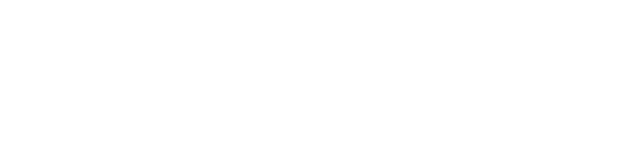
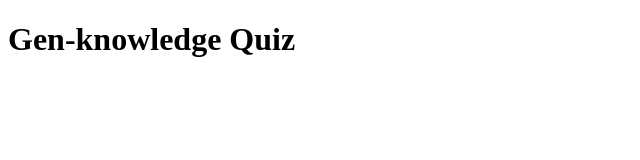
Before and after one commit to BernardGeric/Quiz, a plain HTML site: page Quiz.html in a window 1280 px wide. Shown: the whole page, without its empty margins (0-640 px from the left). Drawn offline with Linux system fonts and the light colour scheme.

Commit message:
adding h1

```diff
--- a/Quiz.html
+++ b/Quiz.html
@@ -7,7 +7,7 @@
 </head>
 <body>
     <div class="quiz-container">
-
+        <h1>Gen-knowledge Quiz</h1>
     </div>
 </body>
 </html>
```
